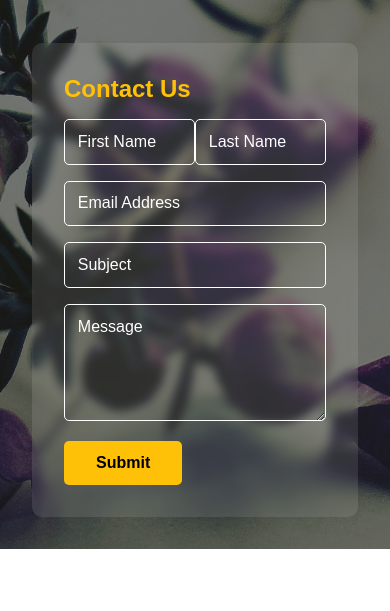
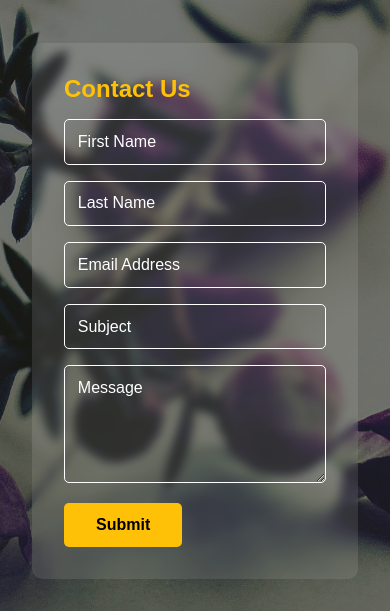
Before and after one commit to SSKumar-21/BOOK, a plain HTML site: page index.html in a window 390 px wide. Shown: the part 6342-6953 px from the top of the page. Before the commit the page ends 6891 px from the top, so only its background shows below. Drawn offline with Linux system fonts and the light colour scheme.

Commit message:
Update style.css

```diff
--- a/assest/style/style.css
+++ b/assest/style/style.css
@@ -488,9 +488,16 @@ header::before {
   opacity: 1;
 }
 
+.Names{
+  gap: 1rem;
+}
 
 @media (max-width: 768px) {
   .contact{
     height: auto;
   }
+  .Names{
+    flex-direction: column;
+    gap: 0;
+  }
 }
```
